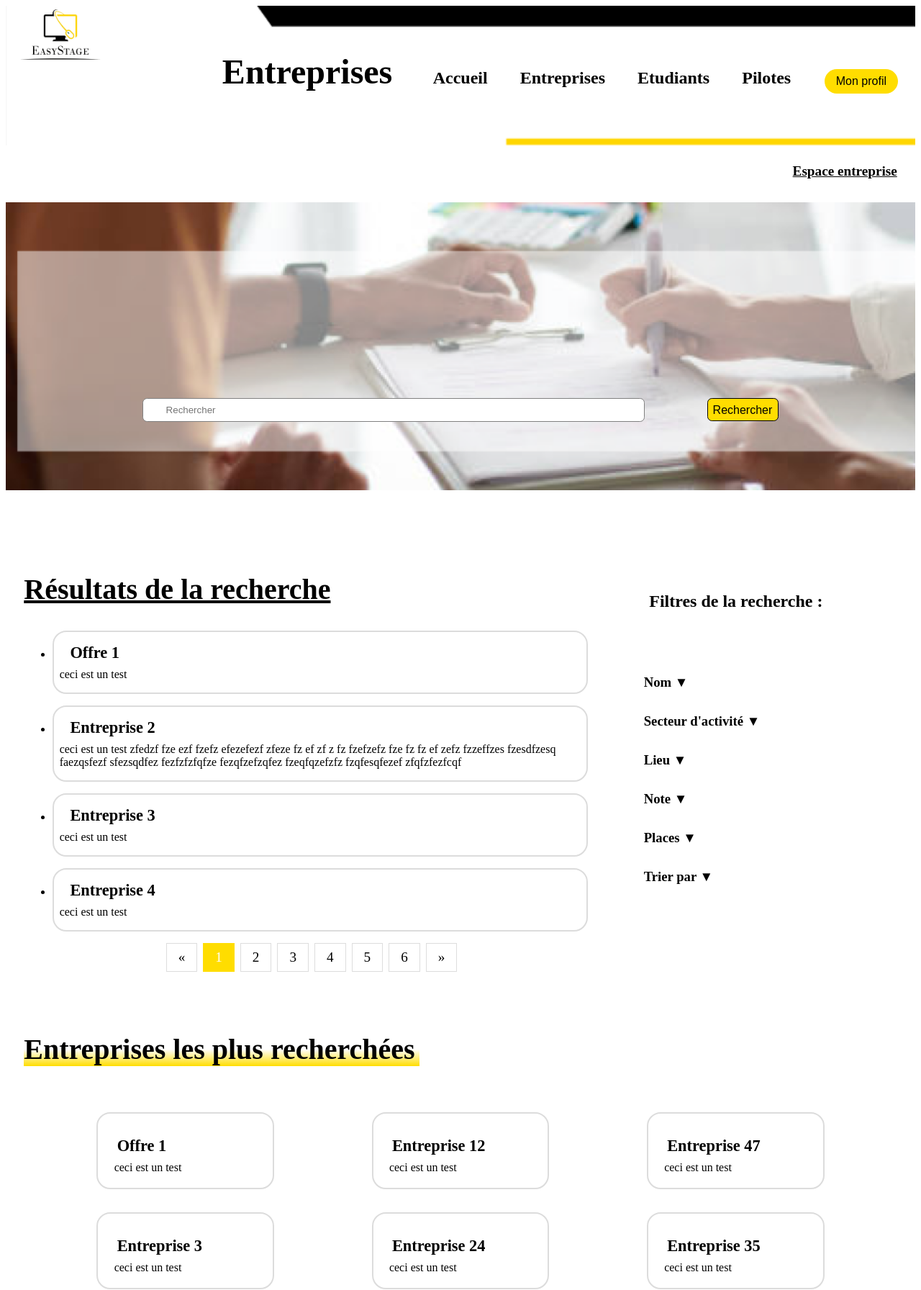
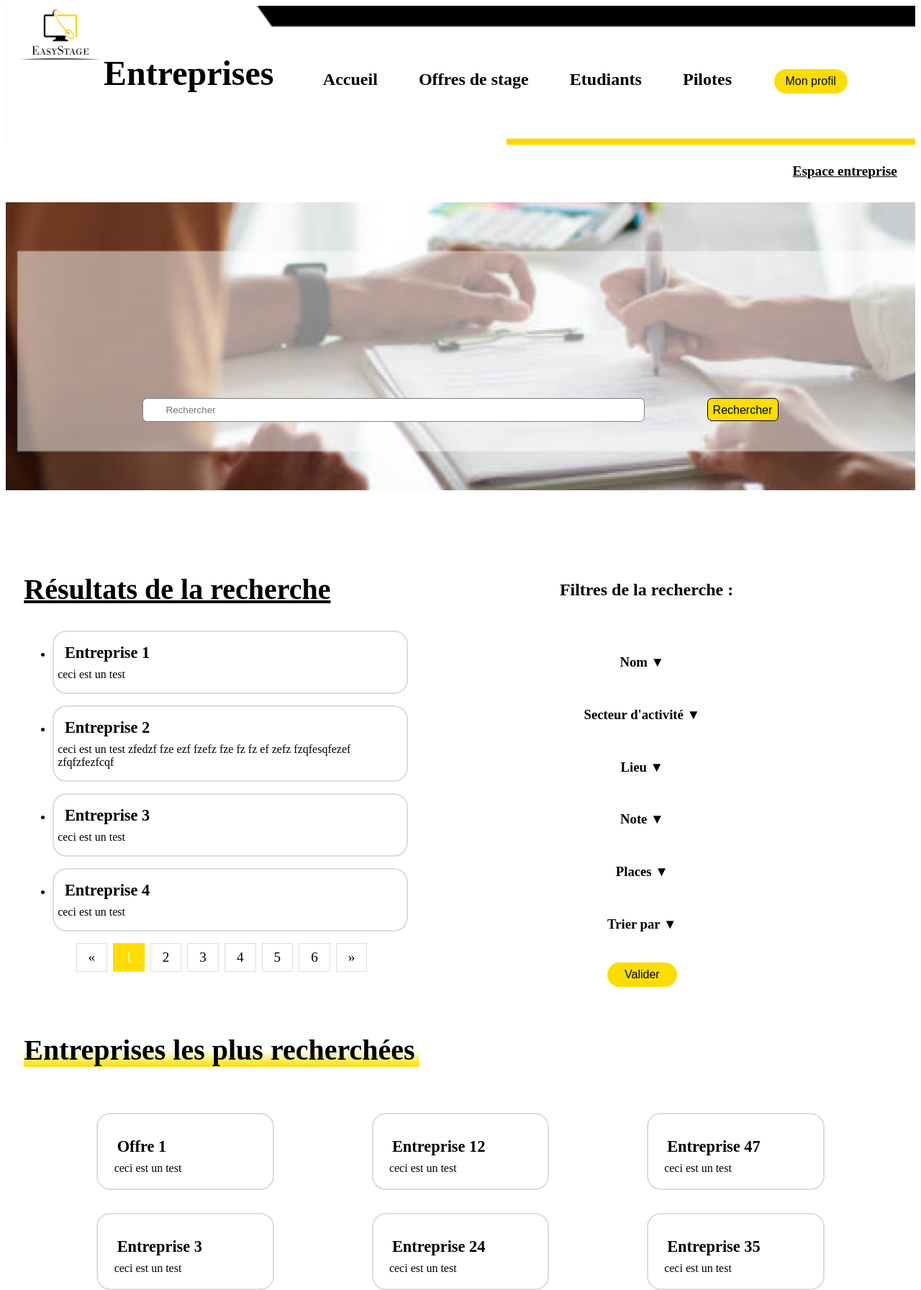
Before and after one commit to gitygit362/Projet_Web, a PHP site: page /recherche_entreprises.html in a window 1280 px wide. Shown: the whole page at 72% size. Run offline with PHP 8.4, Linux system fonts and the light colour scheme.

Commit message:
entreprise quasi fini

```diff
--- a/Assets/stylesheet.css
+++ b/Assets/stylesheet.css
@@ -744,8 +744,23 @@ input[type="radio"]{
 }
 
 .filtresEntreprises {
-    margin-left: 5%;
+    margin-top: 1.5rem;
+    margin-left: 0%;
     width: 50%;
+}
+
+.filterButton {
+    margin-top: 1.5rem;
+    padding: 0.5rem 1.5rem;
+    border: none;
+    border-radius: 2rem;
+    background-color:rgb(255, 221, 0);
+    font-family: Arial;
+    font-size:1rem;
+}
+
+.filterButton:hover {
+    font-weight: bold;
 }
 
 #resultatsEntreprises {
@@ -770,11 +785,11 @@ input[type="radio"]{
 }
 
 .filtresEntreprises > h2 {
-    padding-top: 2.5rem;
+    padding-top: 0rem;
     font-weight: bold;
     text-align: left;
     margin-left: 2%;
-    padding-bottom: 3.5rem;
+    padding-bottom: 1.5rem;
 }
 
 .filtresEntreprises > h3 {
@@ -991,14 +1006,31 @@ input[type="radio"]{
     .flex-top-Enterprises-1, .flex-top-Enterprises-2 {
         flex-direction: column; /* Mettre en colonne pour les petits écrans */
         align-items: center; /* Aligner les éléments au centre */
-        width: 100%;
+        width: 80%;
     }
 
     .flex-top-Enterprises-1 > div, .flex-top-Enterprises-2 > div {
         width: 80%;
         margin-bottom: 2rem;
     }
-}
+
+    .pagination a {
+        font-size: 1rem;
+        padding: 0.2rem 0.6rem;
+    }
+
+    .topEntreprises{
+        font-size: 1.9rem;
+        width: 430px;
+    }
+
+    .resultatsEntreprises > h2 {
+        font-size: 1.9rem;
+    }
+
+    .filtresEntreprises > h2 {
+        font-size: 1.3rem;
+    }
 
 
 @media (max-width: 600px) {
@@ -1042,9 +1074,11 @@ input[type="radio"]{
     .CompetencesOffre {
         font-size: 0.5rem;
     }
+
     h3 {
         font-size: 1rem;
     }
+
     .hidePromo, .hideLieu, .hideSalaire, .hideEntreprise, .hidePlaces, .hideDuree, .trier {
         text-align: center;
         font-size: 0.9rem;
@@ -1056,24 +1090,36 @@ input[type="radio"]{
         margin-top: 2rem;
         margin-left: 1rem;
     }
+
     .nota_txt{
         margin-left: 0rem;
-      }
+    }
+
     .notation{
         height: 25rem;
         width: 20rem;
         margin: auto;
         margin-top: 3rem;
     }
+
     .info_txt{
         font-size: 1.8rem;
-      }
+    }
 
 
-      .rechercheBouton {
+    .rechercheBouton {
         padding: 0.4rem 0.4rem 0.2rem 0.4rem;
         font-size: 0.8rem;
     }
+
+
+    #flex-Entreprise-resultat {
+        margin: 10rem 0 0 2%;
+        display: block;
+        box-sizing: 100%;
+        margin-bottom: 4rem;
+    }
+
 }
 
 
--- a/recherche_entreprises.html
+++ b/recherche_entreprises.html
@@ -12,14 +12,14 @@
         <img src="Assets/images/logo.png" alt="logo EASYSTAGE">
         <nav class="navbar">Entreprises
             <a href="accueil.html">Accueil</a>
-            <a href="presentation_entreprise.html">Entreprises</a>
+            <a href="offres_stages.html">Offres de stage</a>
             <a class="refPilote" href="gestion_etudiant/GE_accueil.html">Etudiants</a>
             <a class="refAdmin" href="gestion_pilote/GE_accueil.html">Pilotes</a>
             <button class="Profil" type="button" onclick="redirectToProfil()">Mon profil</button>
         </nav>
     </header>
         <main>
-            <a id="espaceEntreprise">Espace entreprise</a>
+            <a id="espaceEntreprise" href="gestion_entreprise/GE_accueil.html">Espace entreprise</a>
             <div id="Entreprise">
             </div>
             <div class="flex-rechercher-Entreprise">
@@ -33,9 +33,9 @@
                     <h2>Résultats de la recherche</h2>
 
                     <ul class="options">
-                        <li class="OptionEntreprise" onclick="voirEntreprise(this)"><article><h5 class="TitreEntreprise">Offre 1</h5><p class="DescriptionEntreprise">ceci est un test</p></article></li>
+                        <li class="OptionEntreprise" onclick="voirEntreprise(this)"><article><h5 class="TitreEntreprise">Entreprise 1</h5><p class="DescriptionEntreprise">ceci est un test</p></article></li>
                         <!-- Ajoutez d'autres offres ici -->
-                        <li class="OptionEntreprise" onclick="voirEntreprise(this)"><article><h5 class="TitreEntreprise">Entreprise 2</h5><p class="DescriptionEntreprise">ceci est un test zfedzf fze ezf fzefz efezefezf zfeze fz ef zf z fz fzefzefz fze fz fz ef zefz fzzeffzes fzesdfzesq faezqsfezf sfezsqdfez fezfzfzfqfze fezqfzefzqfez fzeqfqzefzfz fzqfesqfezef zfqfzfezfcqf </p></article></li>
+                        <li class="OptionEntreprise" onclick="voirEntreprise(this)"><article><h5 class="TitreEntreprise">Entreprise 2</h5><p class="DescriptionEntreprise">ceci est un test zfedzf fze ezf fzefz fze fz fz ef zefz fzqfesqfezef zfqfzfezfcqf </p></article></li>
                         <li class="OptionEntreprise" onclick="voirEntreprise(this)"><article><h5 class="TitreEntreprise">Entreprise 3</h5><p class="DescriptionEntreprise">ceci est un test</p></article></li>
                         <li class="OptionEntreprise" onclick="voirEntreprise(this)"><article><h5 class="TitreEntreprise">Entreprise 4</h5><p class="DescriptionEntreprise">ceci est un test</p></article></li>
                     </ul>
@@ -56,7 +56,7 @@
 
 
 
-                <div class="filtresEntreprises">
+                <form class="filtresEntreprises">
                     <h2>Filtres de la recherche : </h2>
 
                 <!-- filtres -->
@@ -114,7 +114,8 @@
                             <input type="radio" name="trieroffre" value="SalairesDécroissants"> Likes décroissants
                         </div>
                     </div>
-                </div>
+                    <button class="filterButton" type="submit">Valider</button>
+                </form>
             </div>
 
         <h2 class="topEntreprises">Entreprises les plus recherchées</h2>
```
